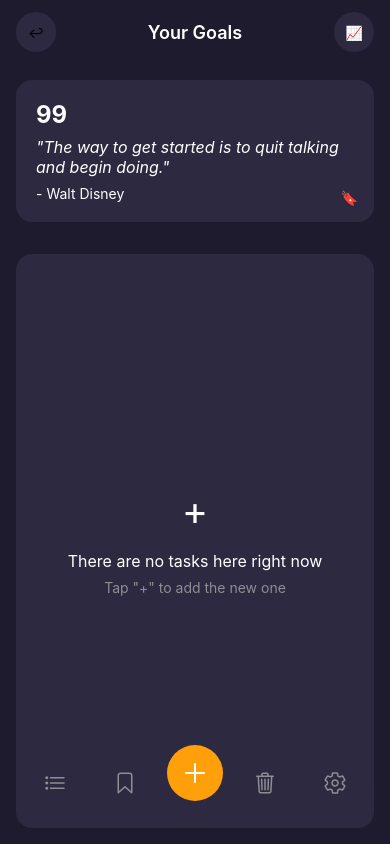
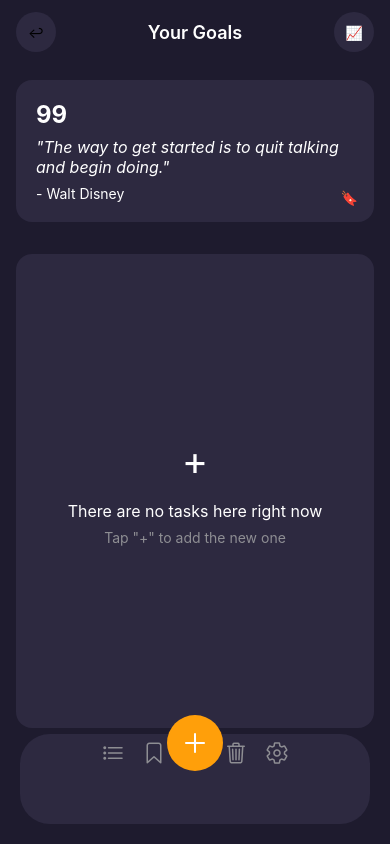
Before and after one commit to Vachek-hooves/Pragmatrack, a React Native app: screen /Add in a window 390 px wide. Built offline with nearby package versions, Linux system fonts and the light colour scheme.

Commit message:
update basic style

```diff
--- a/TabNavigator/TabNavigation.js
+++ b/TabNavigator/TabNavigation.js
@@ -72,13 +72,15 @@ const styles = StyleSheet.create({
   tabBar: {
     backgroundColor: '#2D2940',
     borderTopWidth: 0,
-    height: 60,
+    height: 90,
     position: 'absolute',
     bottom: 20,
     left: 20,
     right: 20,
     borderRadius: 30,
     elevation: 0,
+    justifyContent:'center',
+    alignItems:'center'
   },
   addButton: {
     backgroundColor: '#FF9F0A',
--- a/screen/tab/TabMainScreen.js
+++ b/screen/tab/TabMainScreen.js
@@ -1,9 +1,9 @@
-import { StyleSheet, Text, View, SafeAreaView } from 'react-native'
-import React from 'react'
-import { useAppContext } from '../../store/context'
+import {StyleSheet, Text, View, SafeAreaView} from 'react-native';
+import React from 'react';
+import {useAppContext} from '../../store/context';
 
 const TabMainScreen = () => {
-  const { allTasks } = useAppContext()
+  const {allTasks} = useAppContext();
 
   return (
     <SafeAreaView style={styles.container}>
@@ -35,14 +35,17 @@ const TabMainScreen = () => {
       {/* Empty State */}
       <View style={styles.emptyStateContainer}>
         <Text style={styles.plusIcon}>+</Text>
-        <Text style={styles.emptyStateText}>There are no tasks here right now</Text>
+        <Text style={styles.emptyStateText}>
+          There are no tasks here right now
+        </Text>
         <Text style={styles.addTaskText}>Tap "+" to add the new one</Text>
       </View>
+      <View style={{height: 100}} />
     </SafeAreaView>
-  )
-}
+  );
+};
 
-export default TabMainScreen
+export default TabMainScreen;
 
 const styles = StyleSheet.create({
   container: {
@@ -122,4 +125,4 @@ const styles = StyleSheet.create({
     color: '#8E8E93',
     fontSize: 14,
   },
-})
+});
```
